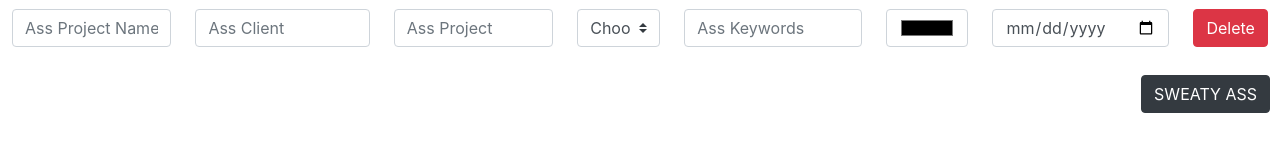
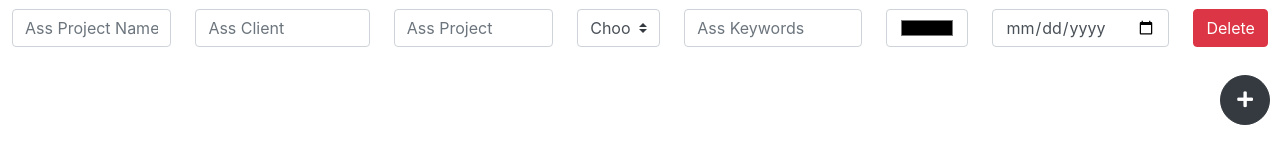
Before and after one commit to fonzi/creativebloke, a plain HTML site: page index.html in a window 1280 px wide. Shown: the part 133-296 px from the top of the page. Drawn offline with nearby package versions, Linux system fonts and the light colour scheme.

Commit message:
Added font awesome

```diff
--- a/css/main.css
+++ b/css/main.css
@@ -10,3 +10,12 @@ table th{
 .dropdown{
     position: absolute;
 }
+
+.btn-circle.btn-lg {
+    width: 50px;
+    height: 50px;
+    padding: 10px 16px;
+    font-size: 18px;
+    line-height: 1.33;
+    border-radius: 25px;
+  }
--- a/index.html
+++ b/index.html
@@ -33,6 +33,7 @@
         crossorigin="anonymous"></script>
     <script src="https://ajax.aspnetcdn.com/ajax/jQuery/jquery-3.3.1.min.js"></script>
 
+    <link rel="stylesheet" href="https://use.fontawesome.com/releases/v5.8.1/css/all.css" integrity="sha384-50oBUHEmvpQ+1lW4y57PTFmhCaXp0ML5d60M1M7uH2+nqUivzIebhndOJK28anvf" crossorigin="anonymous">
     <script src="javascript/jscolor.js"></script>
     <script src="javascript/CreateProject.js"></script>
 
@@ -99,7 +100,7 @@
         </table>
 
         <div class="float-right addProject">
-            <button onclick="create()" class="btn btn-dark">SWEATY ASS</button>
+            <button type="button" onclick="create()" class="btn btn-dark btn-circle btn-lg"><i class="fas fa-plus"></i></button>
         </div>
     </div>
 </body>
```
